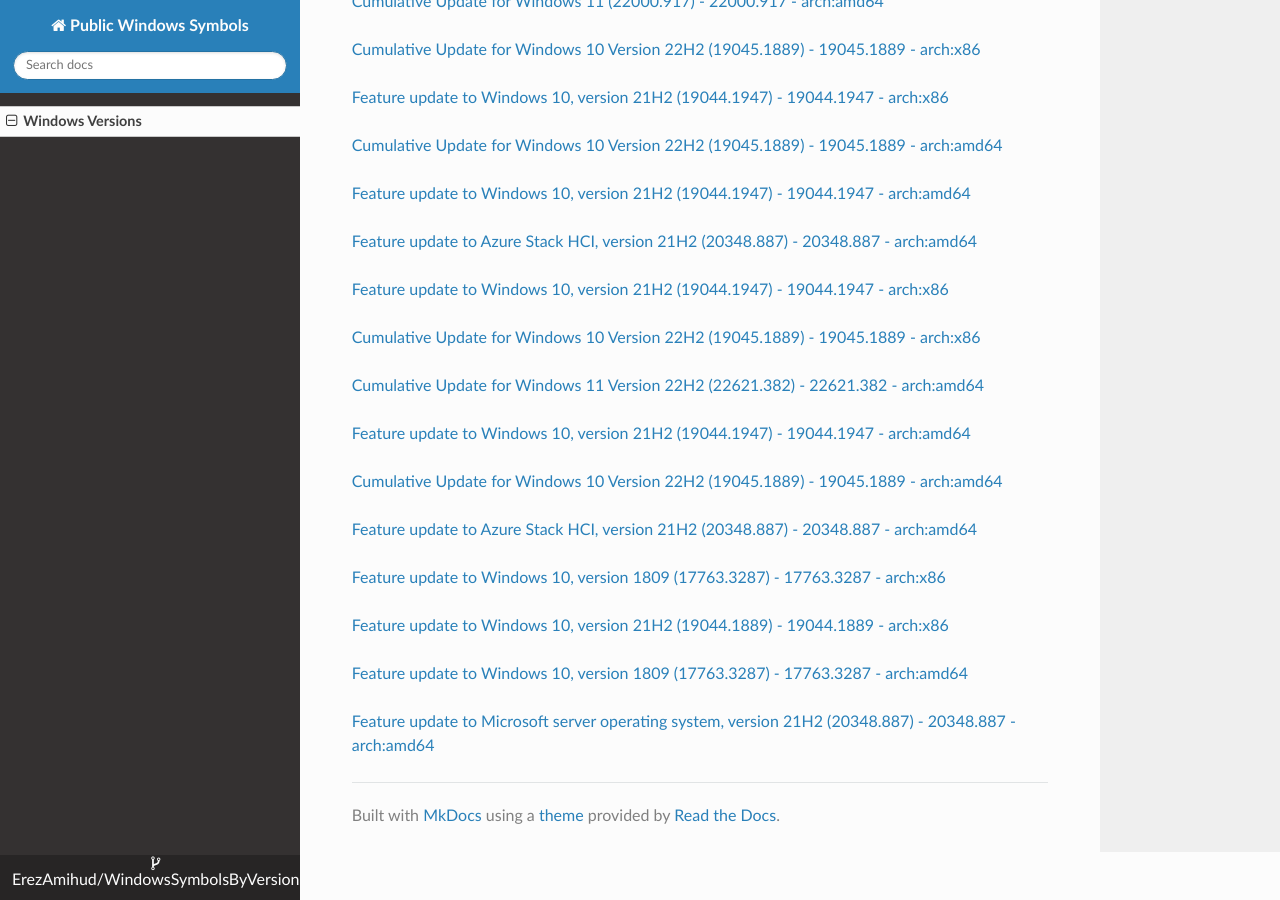
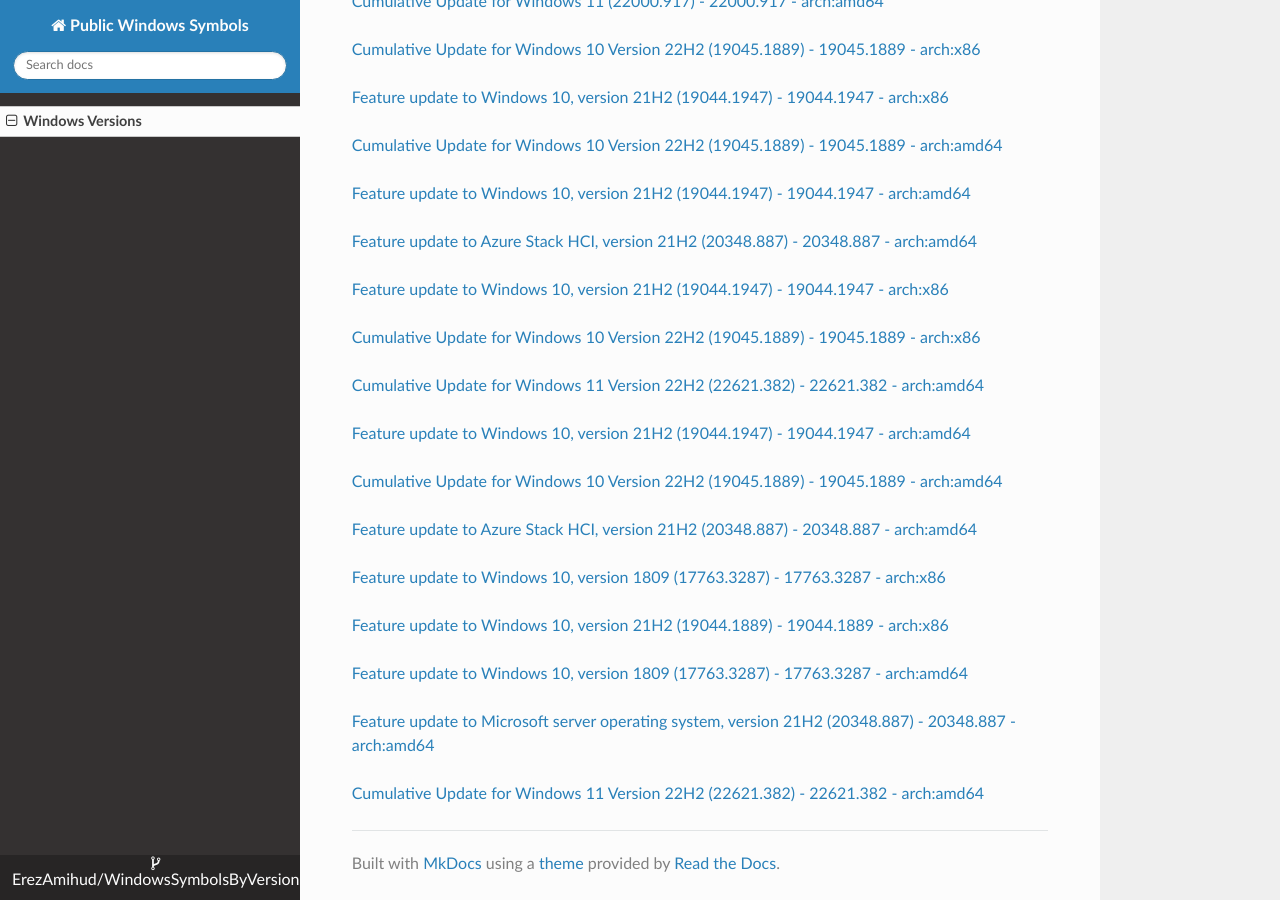
Before and after one commit to ErezAmihud/WindowsSymbolsByVersion, an MkDocs documentation site: the page built from docs/index.md, in a window 1280 px wide and 900 px high, scrolled down 55373 px. Built offline with MkDocs 1.6.1, drawn with Linux system fonts in a browser that asks for light colours; nearby versions of some CDN libraries.

Commit message:
Automated commit, add manifest for 9fe43963-d75f-41e3-84c9-6080d35e78a7

```diff
--- a/docs/index.md
+++ b/docs/index.md
@@ -3280,3 +3280,6 @@
 
 
 [Feature update to Microsoft server operating system, version 21H2 (20348.887) - 20348.887 - arch:amd64](https://github.com/ErezAmihud/WindowsSymbolsByVersion/blob/main/manifests/977fe79e-3f7a-4f29-bbc9-3b43782b3ba6.manifest)
+
+
+[Cumulative Update for Windows 11 Version 22H2 (22621.382) - 22621.382 - arch:amd64](https://github.com/ErezAmihud/WindowsSymbolsByVersion/blob/main/manifests/9fe43963-d75f-41e3-84c9-6080d35e78a7.manifest)
```
Also changed, not shown: process_builds.json (+1 -1 lines).
